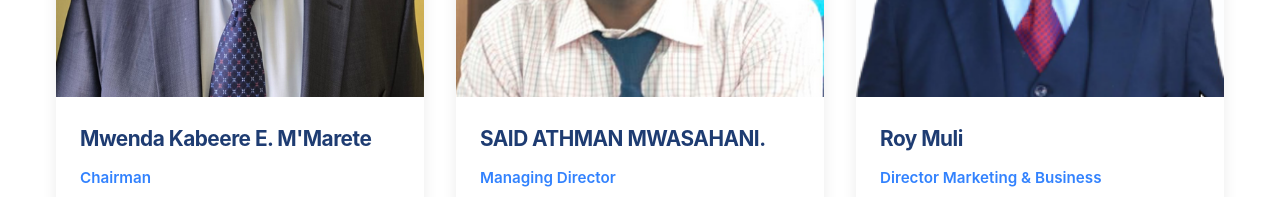
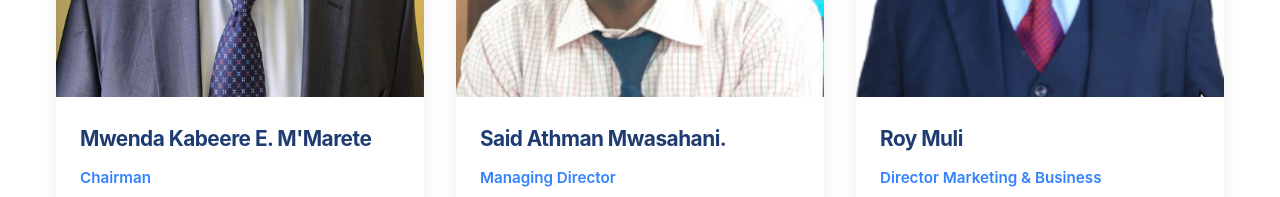
Before and after one commit to Maundu-Anthony/asfam-consultancy-limited, a React (Create React App) app: page /team in a window 1280 px wide. Shown: the part 960-1157 px from the top of the page. Built offline with nearby package versions, Linux system fonts and the light colour scheme.

Commit message:
added mwashani

```diff
--- a/src/pages/Team.js
+++ b/src/pages/Team.js
@@ -16,7 +16,7 @@ function Team() {
       "image": mwendaImage
     },
     {
-      "name": "SAID ATHMAN MWASAHANI.",
+      "name": "Said Athman Mwasahani.",
       "title": "Managing Director",
       "bio": "Results-driven financial services professional with over 15 years' experience in corporate and institutional banking, financial consultant, and business development. He possess a strong skills in institutional relationship management, strategic planning, resource mobilization, credit management and structuring, financial analysis, sales and marketing, and people management. He has a proven track record in resource mobilization, project funding, portfolio management, and formulation of banking solutions targeting corporate, government, institutional and NGO clients. He is a corporate trainer, leadership coach & mentor, consultant in strategic leadership, business management and operations, customer service, and entrepreneurial development. His professional experience spans roles such as Business Relationship Manager at Equity Bank, Relationship Manager at Co-operative Bank, Senior Manager at Chase Bank and Gulf African Bank, and Managing Director of ASFAM Consultancy Limited. He holds a Bachelor's degree in Economics from the University of Nairobi, complemented by certificates in international trade, financial management, leadership, strategic management, and business facilitation.",
       "image": saidImage
```
